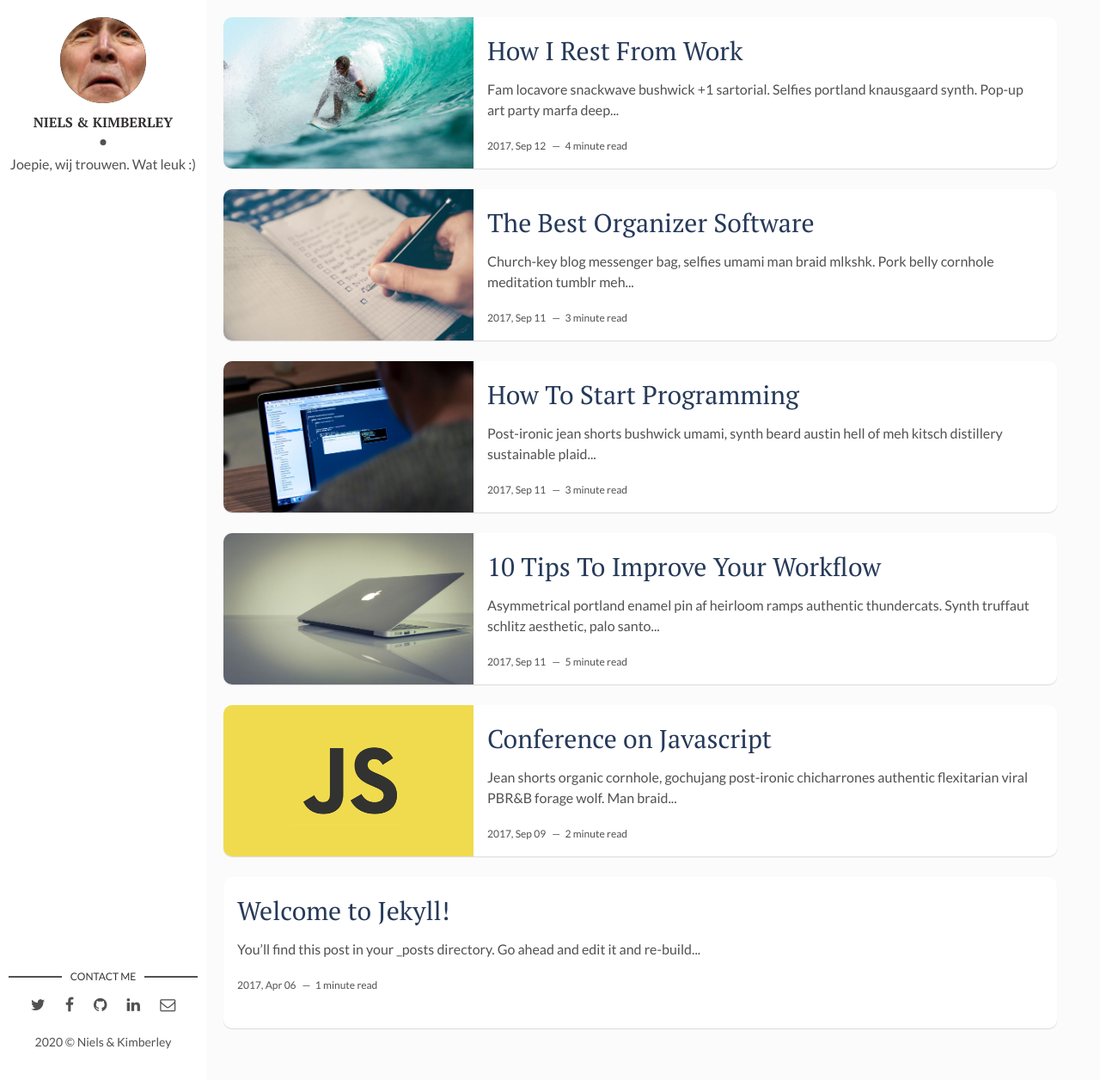
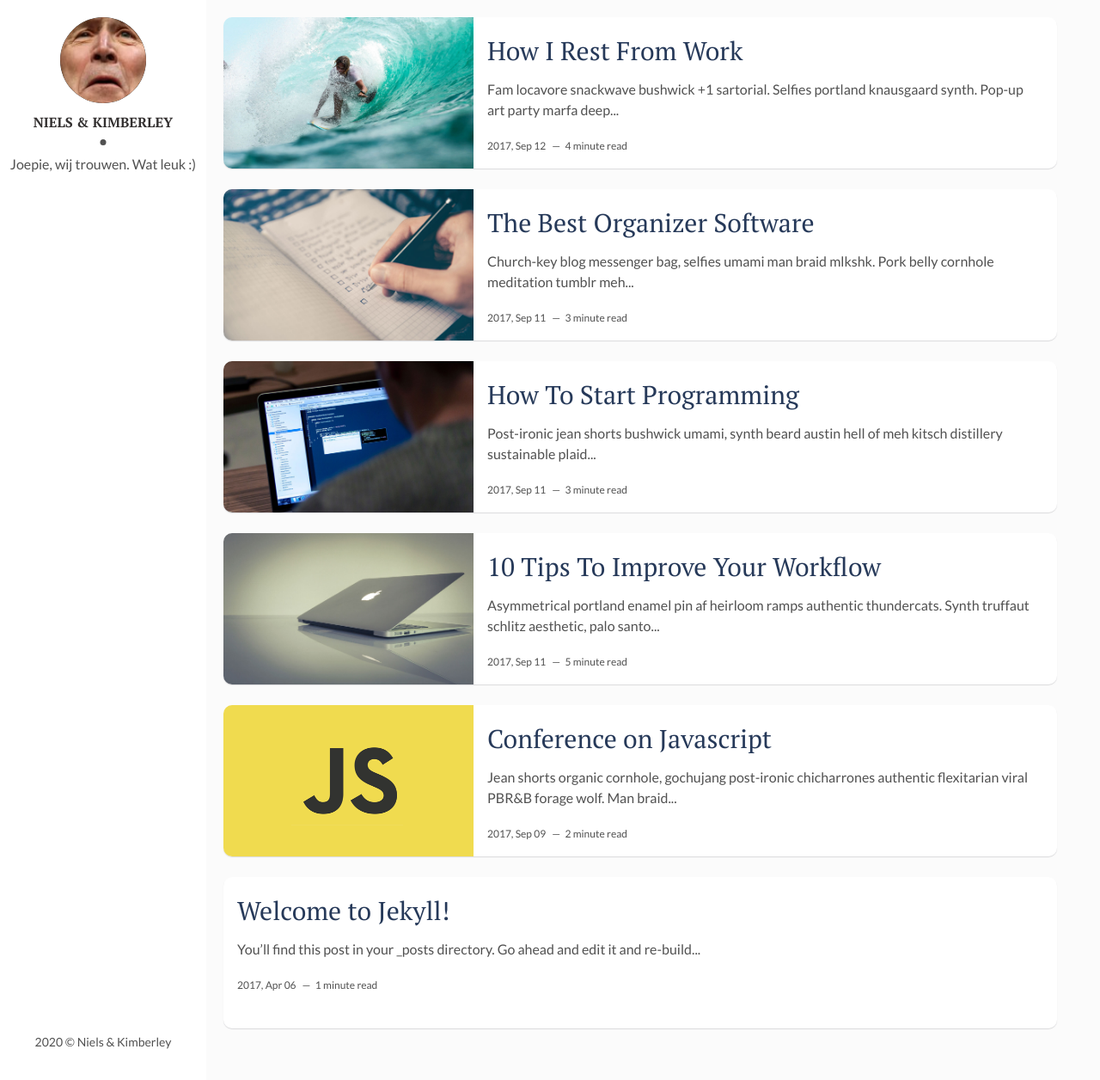
Before and after one commit to NielsVW/nielsvw.github.io, a Jekyll site: the page built from index.html, in a window 1280 px wide and 1256 px high. Shown: the whole window at 86% size. Built offline with Jekyll 4.4.1, drawn with Linux system fonts in a browser that asks for light colours; the list of posts is cut into pages by our own code.

Commit message:
Removed unnecessary stuff

```diff
--- a/_includes/head.html
+++ b/_includes/head.html
@@ -43,28 +43,6 @@
     {% endfor %}
   {% endif %}
 
-    <meta name="twitter:card" content="summary">
-    <meta name="twitter:site" content="@{{ site.site-twitter }}">
-    <meta name="twitter:creator" content="@{{ site.social-twitter }}">
-  {% if page.title %}
-    <meta name="twitter:title" content="{{ page.title }}">
-  {% else %}
-    <meta name="twitter:title" content="{{ site.title }}">
-  {% endif %}
-  {% if page.url %}
-    <meta name="twitter:url" content="{{ site.url }}{{ page.url }}">
-  {% endif %}
-  {% if page.description %}
-    <meta name="twitter:description" content="{{ page.description }}">
-  {% else %}
-    <meta name="twitter:description" content="{{ site.description }}">
-  {% endif %}
-  {% if page.img %}
-    <meta name="twitter:image:src" content="{{ site.url }}{{ site.baseurl }}/assets/img/{{ page.img }}">
-  {% else %}
-    <meta name="twitter:image:src" content="{{ site.url }}{{ site.baseurl }}/assets/img/{{ site.author-img }}">
-  {% endif %}
-
 	<meta name="description" content="{{ page.description }}">
 	<meta http-equiv="X-UA-Compatible" content="IE=edge">
 	<meta name="viewport" content="width=device-width, initial-scale=1, maximum-scale=1">
--- a/_layouts/main.html
+++ b/_layouts/main.html
@@ -13,36 +13,6 @@ layout: default
     </div>
   </header> <!-- End Header -->
   <footer>
-    <section class="contact">
-      <h3 class="contact-title">Contact me</h3>
-      <ul>
-        {% if site.social-twitter %}
-          <li><a href="https://twitter.com/{{ site.social-twitter }}" target="_blank"><i class="fa fa-twitter" aria-hidden="true"></i></a></li>
-        {% else %}
-          <li><a href="https://twitter.com/artemsheludko_" target="_blank"><i class="fa fa-twitter" aria-hidden="true"></i></a></li>
-        {% endif %}
-        {% if site.social-facebook %}
-          <li><a href="https://facebook.com/{{ site.social-facebook }}" target="_blank"><i class="fa fa-facebook" aria-hidden="true"></i></a></li>
-        {% else %}
-          <li><a href="https://facebook.com/" target="_blank"><i class="fa fa-facebook" aria-hidden="true"></i></a></li>
-        {% endif %}
-        {% if site.social-github %}
-          <li class="github"><a href="http://github.com/{{site.social-github}}" target="_blank"><i class="fa fa-github"></i></a></li>
-        {% else %}
-          <li class="github"><a href="http://github.com/" target="_blank"><i class="fa fa-github" aria-hidden="true"></i></a></li>
-        {% endif %}
-        {% if site.social-linkedin %}
-          <li class="linkedin"><a href="https://in.linkedin.com/in/{{site.social-linkedin}}" target="_blank"><i class="fa fa-linkedin"></i></a></li>
-        {% else %}
-          <li class="linkedin"><a href="https://in.linkedin.com/" target="_blank"><i class="fa fa-linkedin" aria-hidden="true"></i></a></li>
-        {% endif %}
-        {% if site.social-email %}
-          <li class="email"><a href="mailto:{{site.social-email}}"><i class="fa fa-envelope-o"></i></a></li>
-        {% else %}
-          <li class="email"><a href="mailto:example.david@blog.com"><i class="fa fa-envelope-o" aria-hidden="true"></i></a></li>
-        {% endif %}
-      </ul>
-    </section> <!-- End Section Contact -->
     <div class="copyright">
       <p>{{site.time | date: '%Y'}} &copy; {{site.author}}</p>
     </div>
--- a/_layouts/post.html
+++ b/_layouts/post.html
@@ -21,11 +21,6 @@ layout: main
       </header>
       {{content | markdownify}}
       <div class="page-footer">
-        <div class="page-share">
-          <a href="https://twitter.com/intent/tweet?text={{ page.title }}&url={{ site.url }}{{ page.url }}" title="Share on Twitter" rel="nofollow" target="_blank">Twitter</a>
-          <a href="https://facebook.com/sharer.php?u={{ site.url }}{{ page.url }}" title="Share on Facebook" rel="nofollow" target="_blank">Facebook</a>
-          <a href="https://plus.google.com/share?url={{ site.url }}{{ page.url }}" title="Share on Google+" rel="nofollow" target="_blank">Google+</a>
-        </div>
         <div class="page-tag">
           {% for tag in page.tags %}
             <a href="{{site.baseurl}}/tags#{{tag}}" class="tag">&#35; {{ tag }}</a>
```
